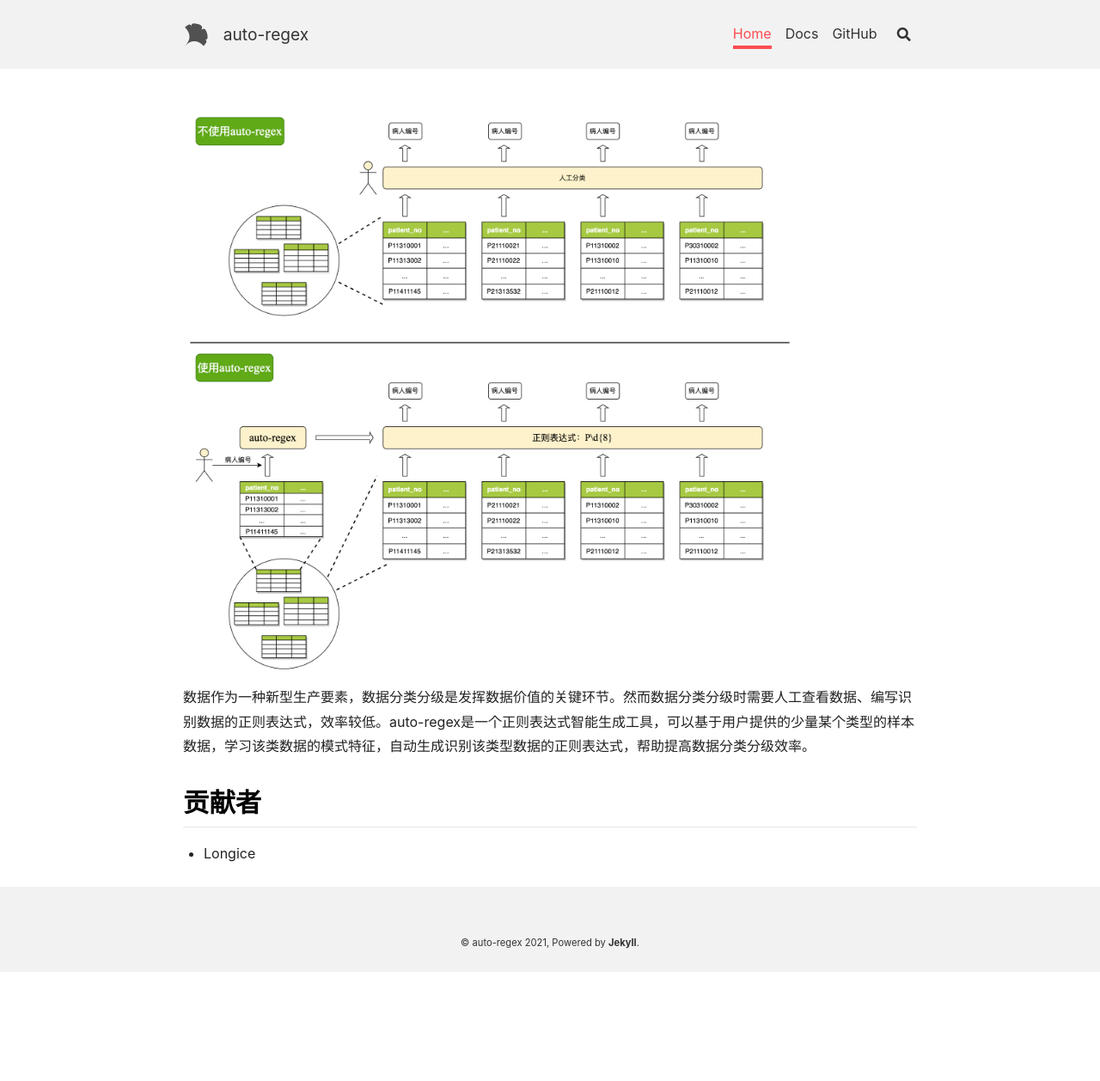
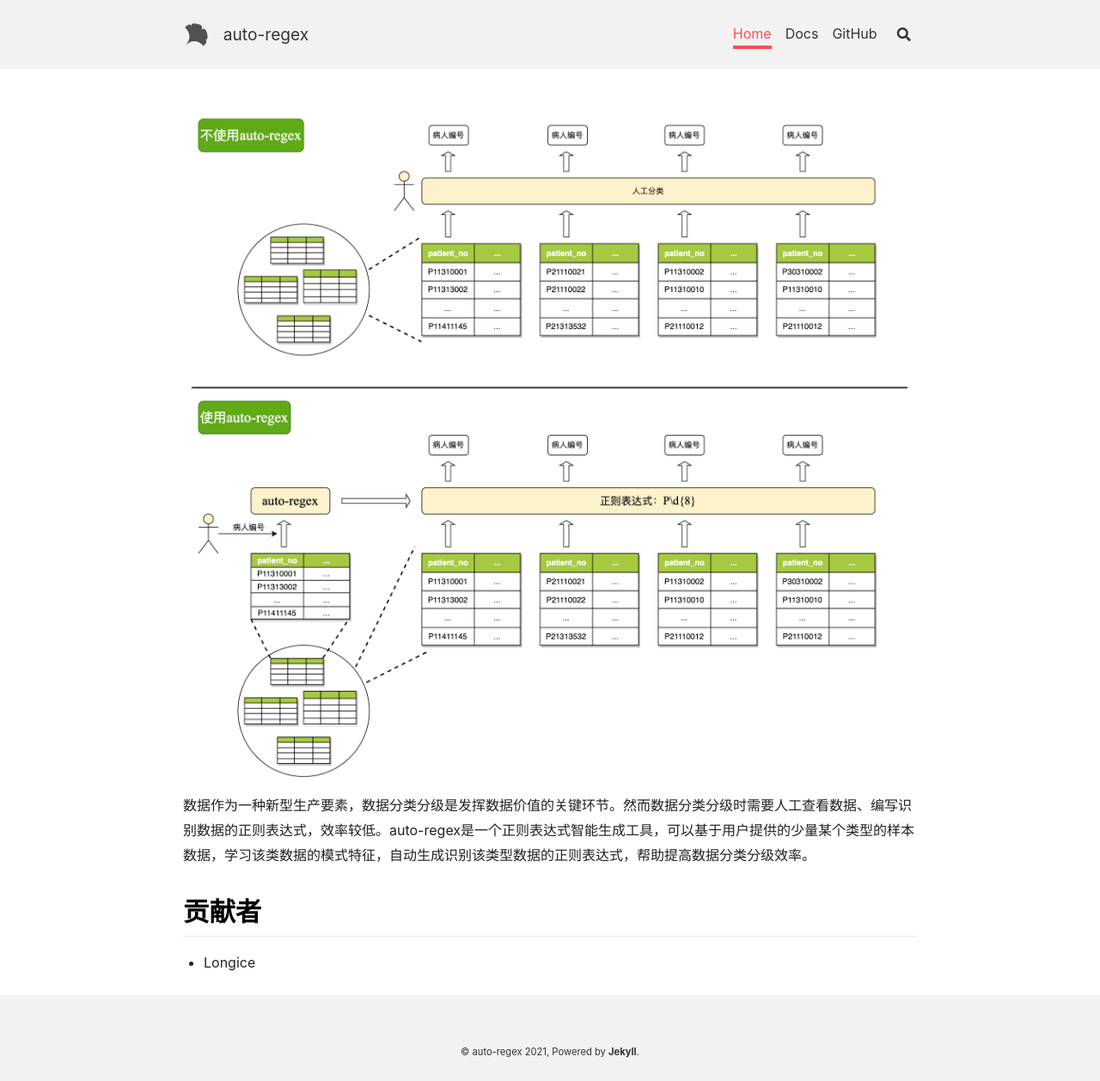
Before and after one commit to hitsz-ids/auto-regex, a Jekyll site: the page built from home.md, in a window 1280 px wide. Shown: the whole page at 86% size. Built offline with Jekyll 4.4.1, drawn with Linux system fonts in a browser that asks for light colours; nearby versions of some CDN libraries; before the commit the page ends 1131 px from its top, so only the background shows below that.

Commit message:
update home

```diff
--- a/home.md
+++ b/home.md
@@ -5,7 +5,7 @@
 
 
 
-<img src="assets/auto-regex.png" alt="auto-regex" style="zoom:40%;" />
+ <div align=center> <img src="assets/auto-regex.png" alt="auto-regex" style="zoom:80%;"></div>
 
 数据作为一种新型生产要素，数据分类分级是发挥数据价值的关键环节。然而数据分类分级时需要人工查看数据、编写识别数据的正则表达式，效率较低。auto-regex是一个正则表达式智能生成工具，可以基于用户提供的少量某个类型的样本数据，学习该类数据的模式特征，自动生成识别该类型数据的正则表达式，帮助提高数据分类分级效率。
 
```
